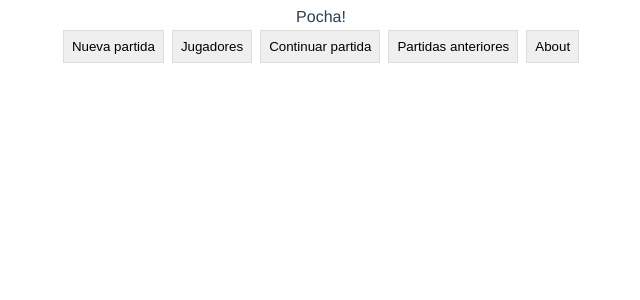
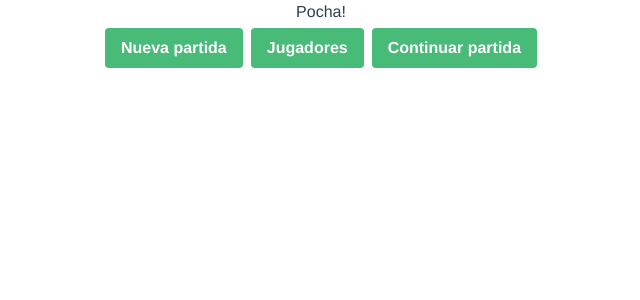
Before and after one commit to sergioIGZ/pocha, a Nuxt app: page / in a window 1280 px wide. Shown: the top 300 px of the page, without its empty margins (319-959 px from the left). Built offline with nearby package versions, Linux system fonts and the light colour scheme.

Commit message:
Chore: Add some styling

```diff
--- /dev/null
+++ b/assets/css/tailwind.css
@@ -0,0 +1,3 @@
+@import 'tailwindcss/base';
+@import 'tailwindcss/components';
+@import 'tailwindcss/utilities';
--- /dev/null
+++ b/components/iconButton/iconButton.vue
@@ -0,0 +1,34 @@
+<template>
+  <button
+    @click="$emit('click', $event)"
+    :class="
+      `bg-${color}-500 hover:bg-${color}-700 text-white font-bold py-2 px-4 rounded-full`
+    "
+  >
+    <slot />
+  </button>
+</template>
+
+<script>
+export default {
+  name: 'IconButton',
+  props: {
+    color: {
+      type: String,
+      required: false,
+      default: 'blue'
+    }
+  }
+}
+</script>
+
+<style scoped>
+button {
+  width: 30px;
+  height: 30px;
+  font-size: 0.5rem;
+  display: flex;
+  justify-content: center;
+  align-items: center;
+}
+</style>
--- a/components/playersList.vue
+++ b/components/playersList.vue
@@ -6,16 +6,18 @@
       @click="onUserClick(player)"
     >
       <span>{{ player }}</span>
-      <button v-if="showDelete" @click="deletePlayer(player)">
-        <span class="icon-bin2" />
-      </button>
+      <icon-button v-if="showDelete" @click="deletePlayer(player)" color="red">
+        <span class="icon-cross" />
+      </icon-button>
     </li>
   </ul>
 </template>
 
 <script>
+import IconButton from './iconButton/iconButton'
 export default {
   name: 'PlayersList',
+  components: { IconButton },
   props: {
     players: { type: Array, required: true },
     showDelete: { type: Boolean, required: false, default: true }
--- a/components/pointsCounter/pointsCounter.vue
+++ b/components/pointsCounter/pointsCounter.vue
@@ -1,23 +1,26 @@
 <template>
   <div class="points-action">
-    <button @click="$emit('change', points - 1)">
-      -
-    </button>
+    <icon-button @click="$emit('change', points - 1)">
+      <span class="icon-minus" />
+    </icon-button>
     <input
       @change="$emit('change', Number($event))"
       v-model="points"
+      readonly
       class="bet"
       type="number"
     />
-    <button @click="$emit('change', points + 1)">
-      +
-    </button>
+    <icon-button @click="$emit('change', points + 1)">
+      <span class="icon-plus" />
+    </icon-button>
   </div>
 </template>
 
 <script>
+import IconButton from '../iconButton/iconButton'
 export default {
   name: 'PointsCounter',
+  components: { IconButton },
   props: {
     points: { type: Number, required: true }
   },
@@ -38,8 +41,7 @@ export default {
 .bet {
   width: 30px;
 }
-.smaller {
-  width: 30px;
-  height: 30px;
+input {
+  text-align: center;
 }
 </style>
--- a/components/pointsPlayerList.vue
+++ b/components/pointsPlayerList.vue
@@ -36,10 +36,10 @@ export default {
       this.$emit('on-delete-player', playerName)
     },
     setPlayerBet(name, bet) {
-      this.$emit('set-player-bet', { name, bet })
+      this.$emit('set-player-bet', { name, bet: bet < 0 ? 0 : bet })
     },
     setPlayerPoints(name, points) {
-      this.$emit('set-player-points', { name, points })
+      this.$emit('set-player-points', { name, points: points < 0 ? 0 : points })
     }
   }
 }
--- a/layouts/default.vue
+++ b/layouts/default.vue
@@ -1,7 +1,7 @@
 <template>
   <div id="app">
     Pocha!
-    <router-view />
+    <nuxt-child />
   </div>
 </template>
 
@@ -22,8 +22,11 @@ export default {
   color: #2c3e50;
 }
 button {
-  padding: 8px;
-  border: 1px solid #dddddd;
   margin: 4px;
+  @apply font-bold py-2 px-4 rounded;
+  @apply bg-green-500 text-white;
+}
+button:hover {
+  @apply bg-green-700;
 }
 </style>
--- a/nuxt.config.js
+++ b/nuxt.config.js
@@ -35,7 +35,8 @@ export default {
     // Doc: https://github.com/nuxt-community/eslint-module
     '@nuxtjs/eslint-module',
     // Doc: https://github.com/nuxt-community/stylelint-module
-    '@nuxtjs/stylelint-module'
+    '@nuxtjs/stylelint-module',
+    '@nuxtjs/tailwindcss'
   ],
   /*
    ** Nuxt.js modules
--- a/pages/Game.vue
+++ b/pages/Game.vue
@@ -130,7 +130,9 @@ export default {
         0
       )
       if (playerBets === playerPoints) {
-        return alert('las apuestas son igual a las rondas')
+        return alert(
+          'Las apuestas son igual a los aciertos\nAlguien tiene ke pringar'
+        )
       }
       this.$store.commit('nextRound')
     }
--- a/pages/Players.vue
+++ b/pages/Players.vue
@@ -3,7 +3,11 @@
     <players-list @on-delete-player="deletePlayer" :players="players" />
     <div>
       <label>Nombre</label>
-      <input v-model="playerName" placeholder="Ej: Jose" />
+      <input
+        @keypress.enter="addPlayer"
+        v-model="playerName"
+        placeholder="Ej: Jose"
+      />
       <button :disabled="!playerName" @click="addPlayer">
         Añadir jugador
       </button>
--- a/pages/index.vue
+++ b/pages/index.vue
@@ -3,8 +3,8 @@
     <button @click="setNewGame">Nueva partida</button>
     <button @click="$router.push('/players')">Jugadores</button>
     <button @click="$router.push('/game')">Continuar partida</button>
-    <button>Partidas anteriores</button>
-    <button>About</button>
+    <!--    <button>Partidas anteriores</button>-->
+    <!--    <button>About</button>-->
   </div>
 </template>
 
@@ -19,7 +19,7 @@ export default {
   methods: {
     setNewGame() {
       const result = window.prompt(
-        'Estás seguro de que quieres empezar una nueva partida?. Se perderán los datos de la última'
+        '¿Estás seguro de que quieres empezar una nueva partida?\n Se perderán los datos de la última'
       )
       if (result !== null) {
         this.$store.commit('newGame')
--- /dev/null
+++ b/tailwind.config.js
@@ -0,0 +1,11 @@
+/*
+** TailwindCSS Configuration File
+**
+** Docs: https://tailwindcss.com/docs/configuration
+** Default: https://github.com/tailwindcss/tailwindcss/blob/master/stubs/defaultConfig.stub.js
+*/
+module.exports = {
+  theme: {},
+  variants: {},
+  plugins: []
+}
```
Also changed, not shown: package.json (+8 -7 lines), 1 other file (tests, documents, lock files or other folders).
